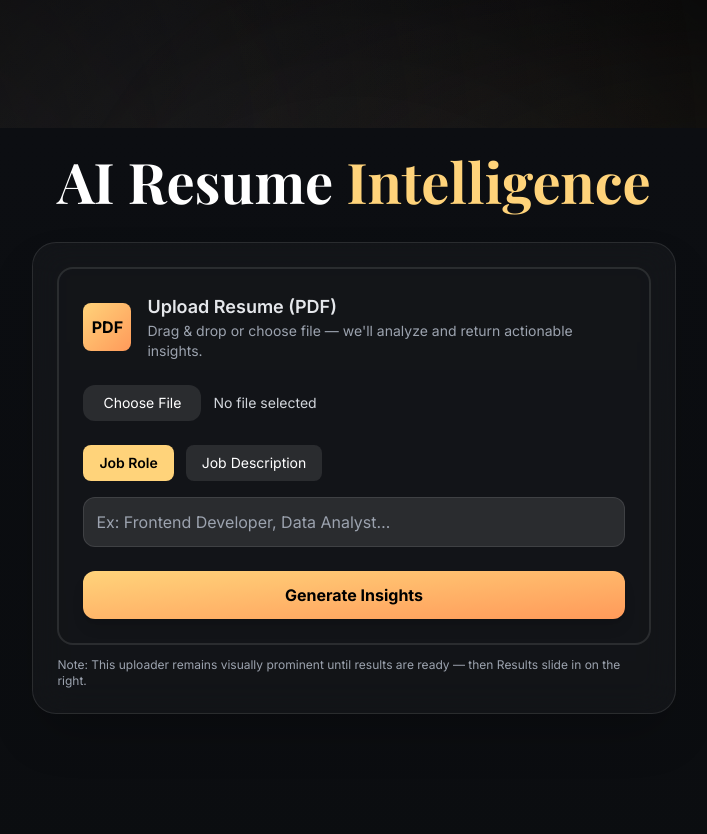
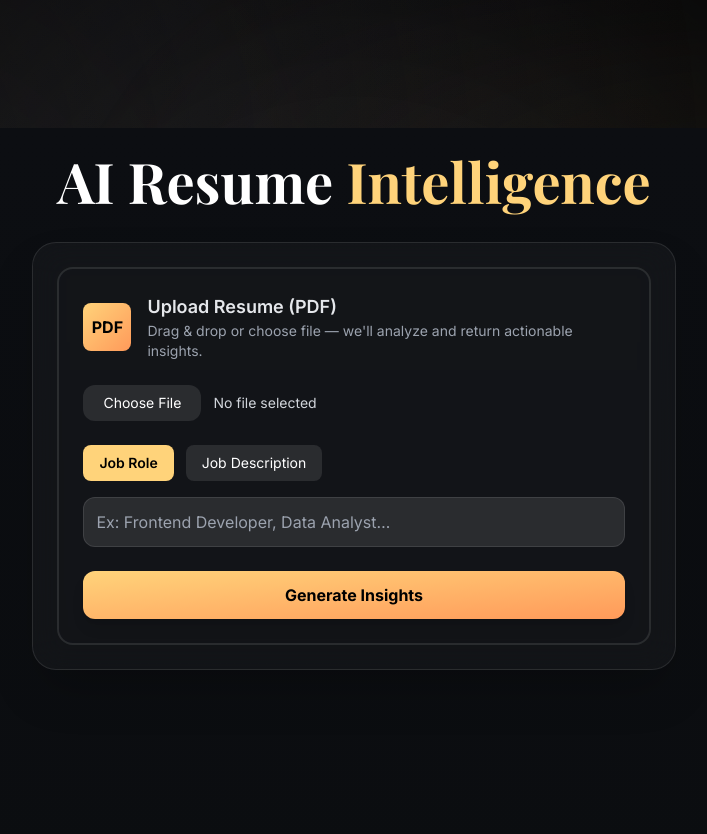
Before and after one commit to wndrthndr/CVision, a Next.js app in the folder client/: page / in a window 1280 px wide. Shown: the top 834 px of the page, without its empty margins (286-993 px from the left). Built offline with nearby package versions, Linux system fonts and the light colour scheme.

Commit message:
Update ResumeUploader.jsx

```diff
--- a/client/components/ResumeUploader.jsx
+++ b/client/components/ResumeUploader.jsx
@@ -221,7 +221,6 @@ export default function ResumeUploader({
         </div>
       </motion.div>
 
-      <div className="text-xs text-gray-400 mt-3">Note: This uploader remains visually prominent until results are ready — then Results slide in on the right.</div>
     </motion.div>
   );
 }
```
